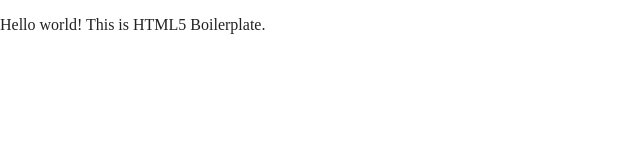
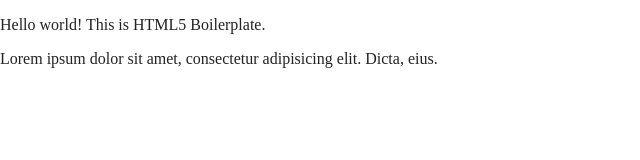
Before and after one commit to soprun/html5-boilerplate, a website built with Parcel: page index.html in a window 1280 px wide. Shown: the whole page, without its empty margins (0-640 px from the left). Built offline with nearby package versions, Linux system fonts and the light colour scheme.

Commit message:
Commit...

```diff
--- a/index.html
+++ b/index.html
@@ -26,6 +26,9 @@
 
   <!-- Add your site or application content here -->
   <p>Hello world! This is HTML5 Boilerplate.</p>
+
+  <p>Lorem ipsum dolor sit amet, consectetur adipisicing elit. Dicta, eius.</p>
+
   <script src="js/vendor/modernizr-3.11.2.min.js"></script>
   <script src="js/plugins.js"></script>
   <script src="js/main.js"></script>
```
Also changed, not shown: .github/workflows/cleanup.yml.
